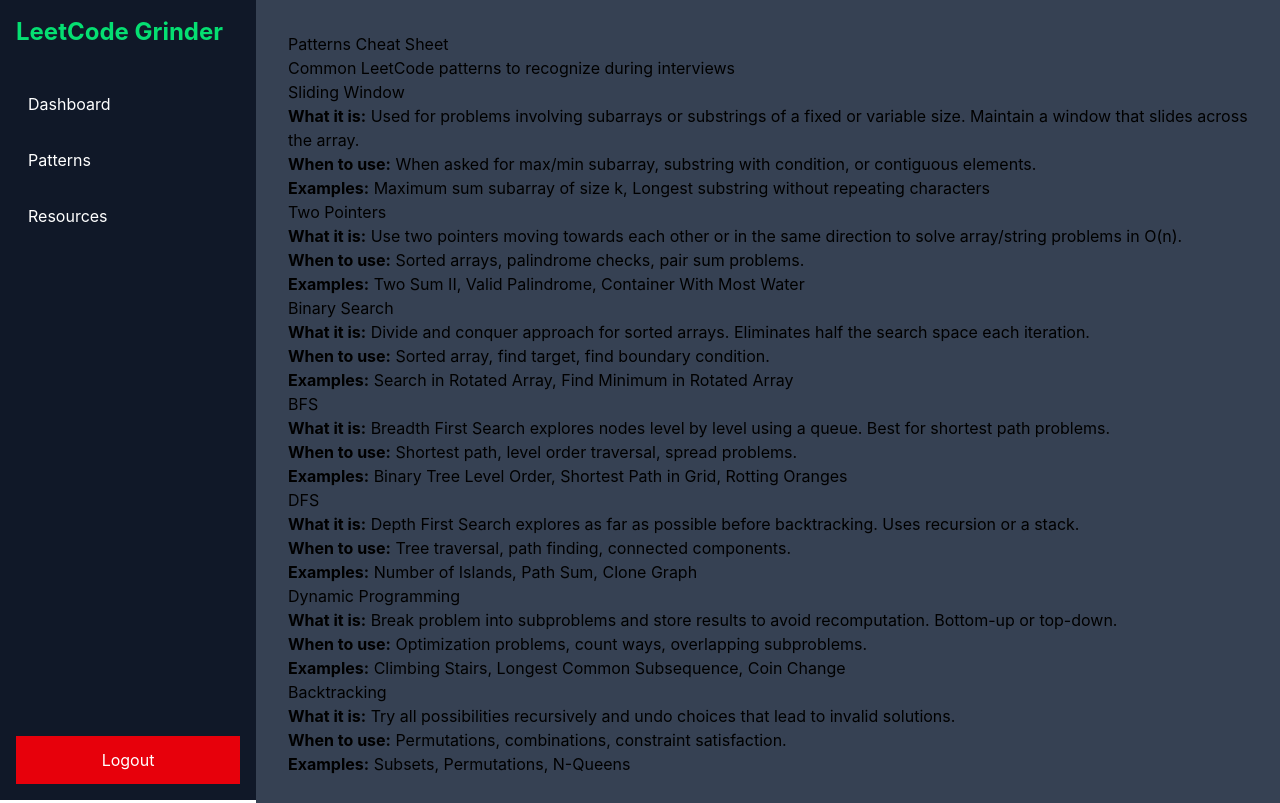
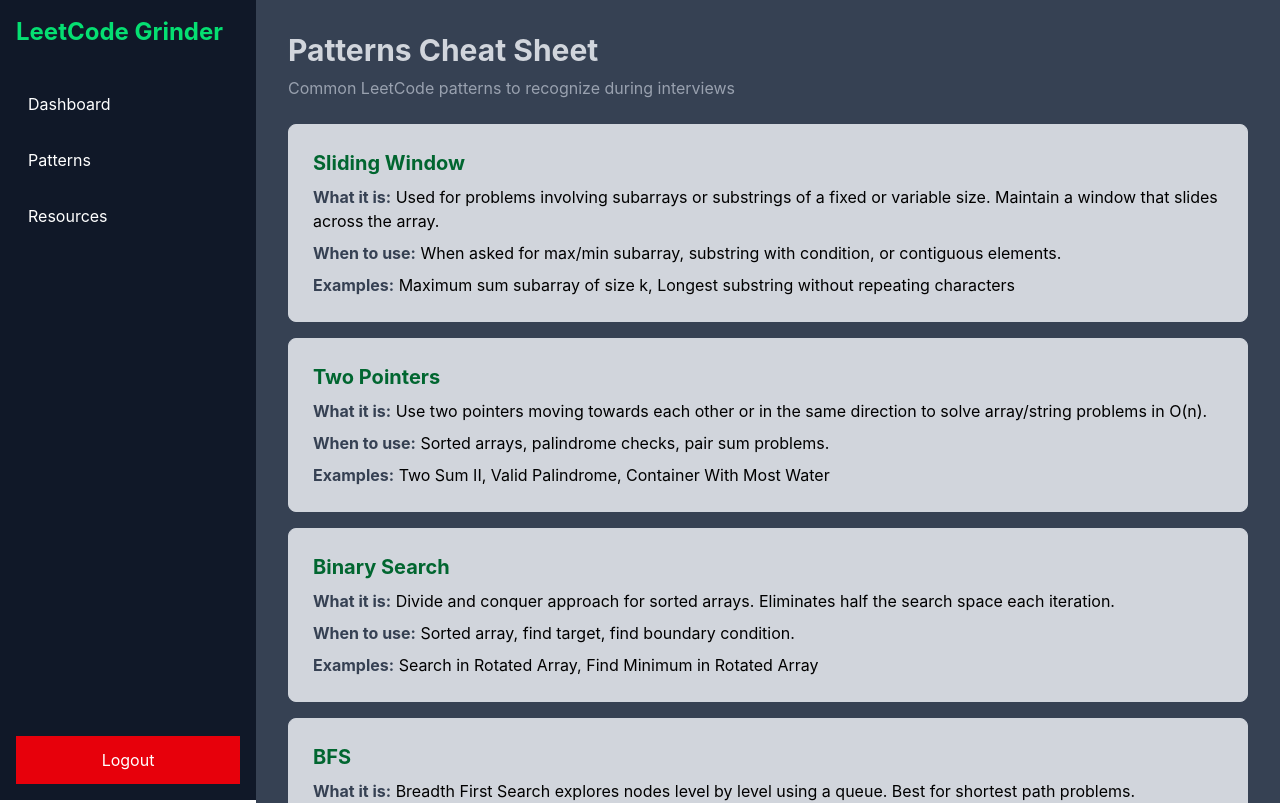
Before and after one commit to DevonHayden/LeetCode-Grinder, a React app in the folder frontend/: page /patterns in a window 1280 px wide. Shown: the top 803 px of the page. Built offline with nearby package versions, Linux system fonts and the light colour scheme; the HTML template or start-up script is replaced by a standard one.

Commit message:
finished styling patterns page

```diff
--- a/frontend/src/pages/Patterns.jsx
+++ b/frontend/src/pages/Patterns.jsx
@@ -46,16 +46,18 @@
 
   return (
     <div>
-      <h1>Patterns Cheat Sheet</h1>
-      <p>Common LeetCode patterns to recognize during interviews</p>
+      <h1 className ="text-3xl font-bold text-gray-300 mb-2">Patterns Cheat Sheet</h1>
+      <p className="text-gray-400 mb-6">Common LeetCode patterns to recognize during interviews</p>
+      <div className="grid grid-cols-1 gap-4">
       {patterns.map(pattern => (
-        <div key={pattern.name}>
-          <h2>{pattern.name}</h2>
-          <p><strong>What it is:</strong> {pattern.description}</p>
-          <p><strong>When to use:</strong> {pattern.whenToUse}</p>
-          <p><strong>Examples:</strong> {pattern.example}</p>
+        <div key={pattern.name} className="bg-gray-300 border border-gray-300 rounded-lg p-6">
+          <h2 className="text-xl font-bold text-green-800 mb-2">{pattern.name}</h2>
+          <p className="mb-2"><strong className="text-gray-700">What it is:</strong> {pattern.description}</p>
+          <p className="mb-2"><strong className="text-gray-700">When to use:</strong> {pattern.whenToUse}</p>
+          <p><strong className="text-gray-700">Examples:</strong> {pattern.example}</p>
         </div>
       ))}
+    </div>
     </div>
   )
 }
```
